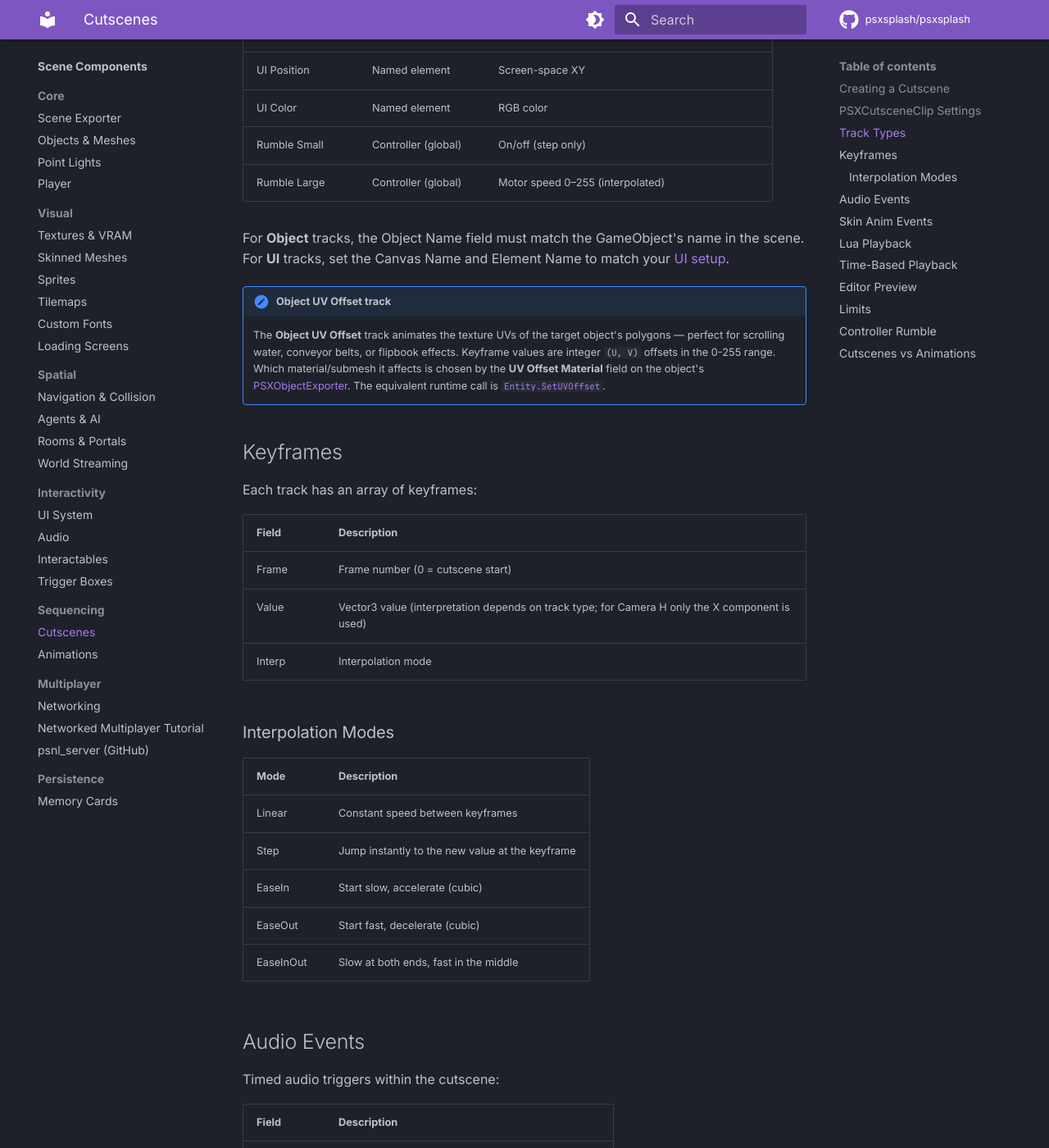
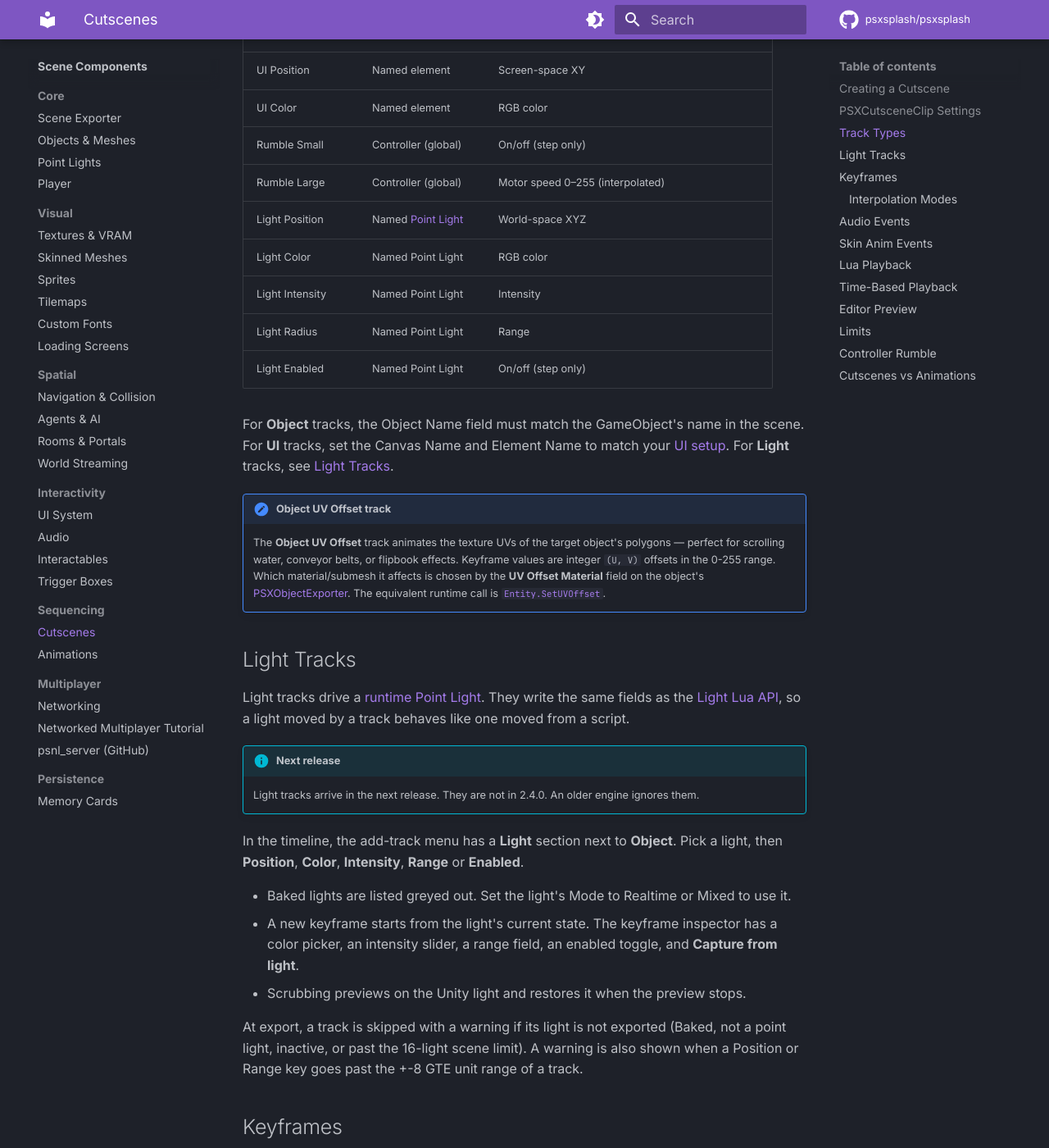
Before and after one commit to psxsplash/docs, an MkDocs documentation site: the page built from docs/components/cutscenes.md, in a window 1280 px wide and 1400 px high, scrolled down 1438 px. Shown: the whole window at 82% size. Built offline with MkDocs 1.6.1 and Material for MkDocs 9.7.7, drawn with Linux system fonts in a browser that asks for light colours; comment, search, counter and statistics services are not loaded; the version menu is left out; some of the changed text lies outside the part shown.

Commit message:
docs: Light tracks, feature-trimmed engine builds

```diff
--- a/docs/components/cutscenes.md
+++ b/docs/components/cutscenes.md
@@ -38,12 +38,33 @@ Each track targets a specific property:
 | UI Color | Named element | RGB color |
 | Rumble Small | Controller (global) | On/off (step only) |
 | Rumble Large | Controller (global) | Motor speed 0–255 (interpolated) |
+| Light Position | Named [Point Light](point-lights.md) | World-space XYZ |
+| Light Color | Named Point Light | RGB color |
+| Light Intensity | Named Point Light | Intensity |
+| Light Radius | Named Point Light | Range |
+| Light Enabled | Named Point Light | On/off (step only) |
 
 For **Object** tracks, the Object Name field must match the GameObject's name in the scene.
 For **UI** tracks, set the Canvas Name and Element Name to match your [UI setup](ui.md).
+For **Light** tracks, see [Light Tracks](#light-tracks).
 
 !!! note "Object UV Offset track"
     The **Object UV Offset** track animates the texture UVs of the target object's polygons — perfect for scrolling water, conveyor belts, or flipbook effects. Keyframe values are integer `(U, V)` offsets in the 0-255 range. Which material/submesh it affects is chosen by the **UV Offset Material** field on the object's [PSXObjectExporter](objects.md#uv-offset-animation). The equivalent runtime call is [`Entity.SetUVOffset`](../lua/api-reference.md#texture-manipulation).
+
+## Light Tracks
+
+Light tracks drive a [runtime Point Light](point-lights.md). They write the same fields as the [Light Lua API](../lua/api-reference.md#light), so a light moved by a track behaves like one moved from a script.
+
+!!! info "Next release"
+    Light tracks arrive in the next release. They are not in 2.4.0. An older engine ignores them.
+
+In the timeline, the add-track menu has a **Light** section next to **Object**. Pick a light, then **Position**, **Color**, **Intensity**, **Range** or **Enabled**.
+
+- Baked lights are listed greyed out. Set the light's Mode to Realtime or Mixed to use it.
+- A new keyframe starts from the light's current state. The keyframe inspector has a color picker, an intensity slider, a range field, an enabled toggle, and **Capture from light**.
+- Scrubbing previews on the Unity light and restores it when the preview stops.
+
+At export, a track is skipped with a warning if its light is not exported (Baked, not a point light, inactive, or past the 16-light scene limit). A warning is also shown when a Position or Range key goes past the +-8 GTE unit range of a track.
 
 ## Keyframes
 
@@ -130,7 +151,7 @@ Cutscenes use time-based advancement internally (0.12 fixed-point delta time). P
 
 Cutscenes can be edited in the **PSX Timeline** editor window (**PlayStation 1 > Timeline Editor** from the menu, or double-click a cutscene clip asset). The timeline provides:
 
-- A visual track layout with camera, object, and UI tracks
+- A visual track layout with camera, object, light, and UI tracks
 - Audio event and skin anim event editing on the timeline
 - Drag-and-drop keyframe editing with interpolation mode selection
 - Play/scrub controls to preview the cutscene in the Scene view
```
Also changed, not shown: docs/components/animations.md (+8 -0 lines), docs/components/point-lights.md (+4 -0 lines), docs/getting-started/building.md (+14 -0 lines).
